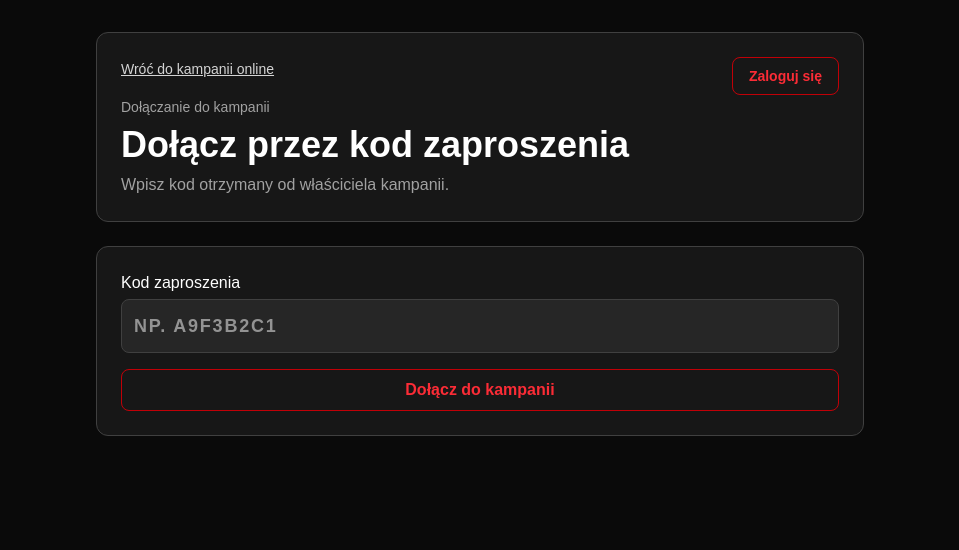
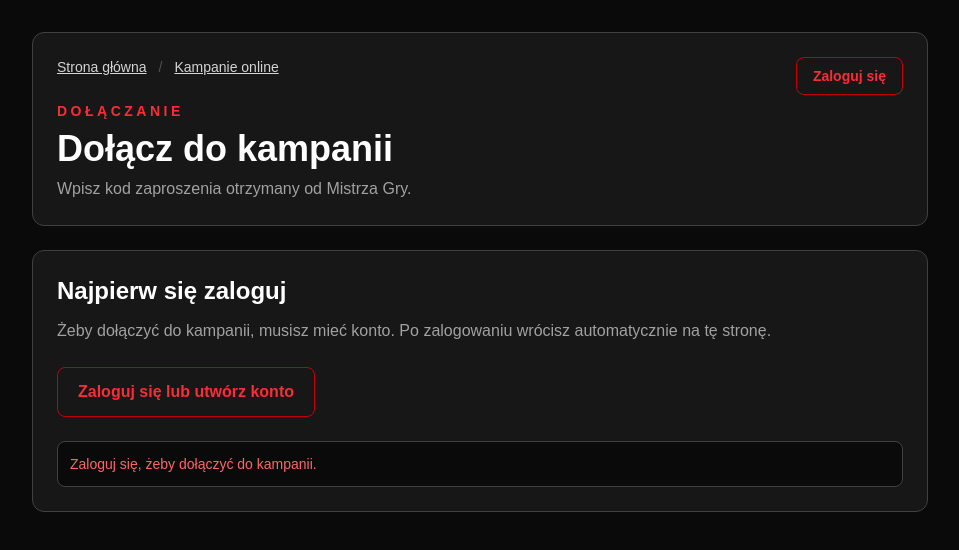
Before and after one commit to KamilP-git/dnd-party, a Next.js app: page /online/join in a window 1280 px wide. Shown: the top 550 px of the page, without its empty margins (160-1119 px from the left). Built offline with nearby package versions, Linux system fonts and the light colour scheme; no server answers.

Commit message:
Improve campaign join flow

```diff
--- a/src/app/online/join/page.tsx
+++ b/src/app/online/join/page.tsx
@@ -1,88 +1,113 @@
 "use client";
 
 import Link from "next/link";
-import { FormEvent, useState } from "react";
+import { FormEvent, useEffect, useState } from "react";
 import { useRouter } from "next/navigation";
+import { AuthPanel } from "@/components/AuthPanel";
 import { createClient } from "@/lib/supabase/client";
-import { AuthPanel } from "@/components/AuthPanel";
 
-export default function JoinOnlineCampaignPage() {
+export default function OnlineJoinPage() {
   const router = useRouter();
 
-  const [status, setStatus] = useState("");
-  const [isLoading, setIsLoading] = useState(false);
+  const [inviteCode, setInviteCode] = useState("");
+  const [isLoggedIn, setIsLoggedIn] = useState(false);
+  const [userEmail, setUserEmail] = useState("");
+  const [status, setStatus] = useState("Sprawdzam logowanie...");
+  const [isCheckingUser, setIsCheckingUser] = useState(true);
+  const [isJoining, setIsJoining] = useState(false);
+
+  const loginHref = `/auth?next=${encodeURIComponent("/online/join")}`;
+
+  useEffect(() => {
+    async function checkUser() {
+      const supabase = createClient();
+
+      const { data, error } = await supabase.auth.getUser();
+
+      if (error || !data.user) {
+        setIsLoggedIn(false);
+        setUserEmail("");
+        setStatus("Zaloguj się, żeby dołączyć do kampanii.");
+        setIsCheckingUser(false);
+        return;
+      }
+
+      setIsLoggedIn(true);
+      setUserEmail(data.user.email ?? "");
+      setStatus("Wpisz kod zaproszenia od Mistrza Gry.");
+      setIsCheckingUser(false);
+    }
+
+    checkUser();
+  }, []);
 
   async function joinCampaign(event: FormEvent<HTMLFormElement>) {
     event.preventDefault();
 
-    setStatus("");
-    setIsLoading(true);
-
-    const formData = new FormData(event.currentTarget);
-    const inviteCode = String(formData.get("inviteCode") || "")
-      .trim()
-      .toUpperCase();
-
-    if (!inviteCode) {
-      setStatus("Wpisz kod zaproszenia.");
-      setIsLoading(false);
+    if (!isLoggedIn) {
+      router.push(loginHref);
       return;
     }
 
-    const supabase = createClient();
+    const cleanedCode = inviteCode.trim().toUpperCase();
 
-    const { data: userData, error: userError } = await supabase.auth.getUser();
-
-    if (userError || !userData.user) {
-      setStatus("Musisz być zalogowany, żeby dołączyć do kampanii.");
-      setIsLoading(false);
+    if (!cleanedCode) {
+      setStatus("Wpisz kod zaproszenia.");
       return;
     }
 
-    const { data: campaignId, error } = await supabase.rpc(
-      "join_campaign_by_code",
-      {
-        invite_code_to_join: inviteCode,
-      },
-    );
+    setIsJoining(true);
+    setStatus("Dołączam do kampanii...");
 
-    if (error || !campaignId) {
-      setStatus(
-        `Nie udało się dołączyć do kampanii: ${
-          error?.message ?? "Nie znaleziono kampanii."
-        }`,
-      );
-      setIsLoading(false);
+    const supabase = createClient();
+
+    const { data, error } = await supabase.rpc("join_campaign_by_code", {
+      invite_code_to_join: cleanedCode,
+    });
+
+    if (error) {
+      setStatus(`Nie udało się dołączyć: ${error.message}`);
+      setIsJoining(false);
       return;
     }
 
-    setStatus("Dołączono do kampanii. Przenoszę do lobby...");
-    router.push(`/online/campaigns/${campaignId}`);
+    if (!data) {
+      setStatus("Nie udało się dołączyć: Supabase nie zwrócił ID kampanii.");
+      setIsJoining(false);
+      return;
+    }
+
+    setStatus("Dołączono do kampanii. Przekierowuję...");
+    router.push(`/online/campaigns/${data}`);
+    router.refresh();
   }
 
   return (
-    <main className="min-h-screen bg-neutral-950 p-8 text-white">
-      <div className="mx-auto max-w-3xl">
+    <main className="min-h-screen bg-neutral-950 px-4 py-8 text-white">
+      <div className="mx-auto max-w-4xl">
         <header className="rounded-xl border border-neutral-700 bg-neutral-900 p-6">
           <div className="flex flex-col gap-4 lg:flex-row lg:items-start lg:justify-between">
             <div>
-              <Link
-                href="/online"
-                className="text-sm text-neutral-300 underline"
-              >
-                Wróć do kampanii online
+              <div className="flex flex-wrap gap-3 text-sm">
+                <Link href="/" className="text-neutral-300 underline">
+                  Strona główna
                 </Link>
 
-              <p className="mt-4 text-sm text-neutral-400">
-                Dołączanie do kampanii
+                <span className="text-neutral-600">/</span>
+
+                <Link href="/online" className="text-neutral-300 underline">
+                  Kampanie online
+                </Link>
+              </div>
+
+              <p className="mt-6 text-sm font-semibold uppercase tracking-[0.25em] text-red-500">
+                Dołączanie
               </p>
 
-              <h1 className="mt-2 text-4xl font-bold">
-                Dołącz przez kod zaproszenia
-              </h1>
+              <h1 className="mt-2 text-4xl font-bold">Dołącz do kampanii</h1>
 
               <p className="mt-2 text-neutral-400">
-                Wpisz kod otrzymany od właściciela kampanii.
+                Wpisz kod zaproszenia otrzymany od Mistrza Gry.
               </p>
             </div>
 
@@ -91,32 +116,59 @@ export default function JoinOnlineCampaignPage() {
         </header>
 
         <section className="mt-6 rounded-xl border border-neutral-700 bg-neutral-900 p-6">
-          <form onSubmit={joinCampaign} className="grid gap-4">
+          {isCheckingUser ? (
+            <p className="text-neutral-300">Sprawdzam logowanie...</p>
+          ) : !isLoggedIn ? (
+            <div>
+              <h2 className="text-2xl font-bold">Najpierw się zaloguj</h2>
+
+              <p className="mt-3 text-neutral-400">
+                Żeby dołączyć do kampanii, musisz mieć konto. Po zalogowaniu
+                wrócisz automatycznie na tę stronę.
+              </p>
+
+              <Link
+                href={loginHref}
+                className="mt-6 inline-block rounded-lg border border-red-700 px-5 py-3 font-semibold text-red-500 hover:bg-red-950/30"
+              >
+                Zaloguj się lub utwórz konto
+              </Link>
+            </div>
+          ) : (
+            <div>
+              <h2 className="text-2xl font-bold">Kod zaproszenia</h2>
+
+              <p className="mt-2 text-sm text-neutral-400">
+                Jesteś zalogowany jako{" "}
+                <span className="font-semibold text-white">{userEmail}</span>.
+              </p>
+
+              <form onSubmit={joinCampaign} className="mt-6 grid gap-4">
                 <label className="grid gap-1">
-              Kod zaproszenia
+                  Kod kampanii
                   <input
-                name="inviteCode"
-                required
-                autoComplete="off"
-                placeholder="np. A9F3B2C1"
-                className="rounded-lg border border-neutral-700 bg-neutral-800 p-3 text-lg font-bold uppercase tracking-widest text-white caret-white outline-none focus:border-red-700 focus:bg-neutral-800"
+                    value={inviteCode}
+                    onChange={(event) => setInviteCode(event.target.value)}
+                    placeholder="np. A1B2C3D4"
+                    autoCapitalize="characters"
+                    className="rounded-lg border border-neutral-700 bg-neutral-800 p-3 text-lg font-bold uppercase tracking-widest text-white caret-white outline-none focus:border-red-700"
                   />
                 </label>
 
                 <button
                   type="submit"
-              disabled={isLoading}
-              className="rounded-lg border border-red-700 px-4 py-2 font-semibold text-red-500 disabled:cursor-not-allowed disabled:border-neutral-700 disabled:text-neutral-600"
+                  disabled={isJoining}
+                  className="rounded-lg border border-red-700 px-5 py-3 font-semibold text-red-500 disabled:cursor-not-allowed disabled:border-neutral-700 disabled:text-neutral-600"
                 >
-              {isLoading ? "Dołączam..." : "Dołącz do kampanii"}
+                  {isJoining ? "Dołączam..." : "Dołącz do kampanii"}
                 </button>
               </form>
+            </div>
+          )}
 
-          {status ? (
-            <p className="mt-4 rounded-lg border border-neutral-700 bg-neutral-950 p-3 text-sm text-red-500">
+          <p className="mt-6 rounded-lg border border-neutral-700 bg-neutral-950 p-3 text-sm text-red-400">
             {status}
           </p>
-          ) : null}
         </section>
       </div>
     </main>
```
Lines whose indentation alone changed are shown as unchanged.
